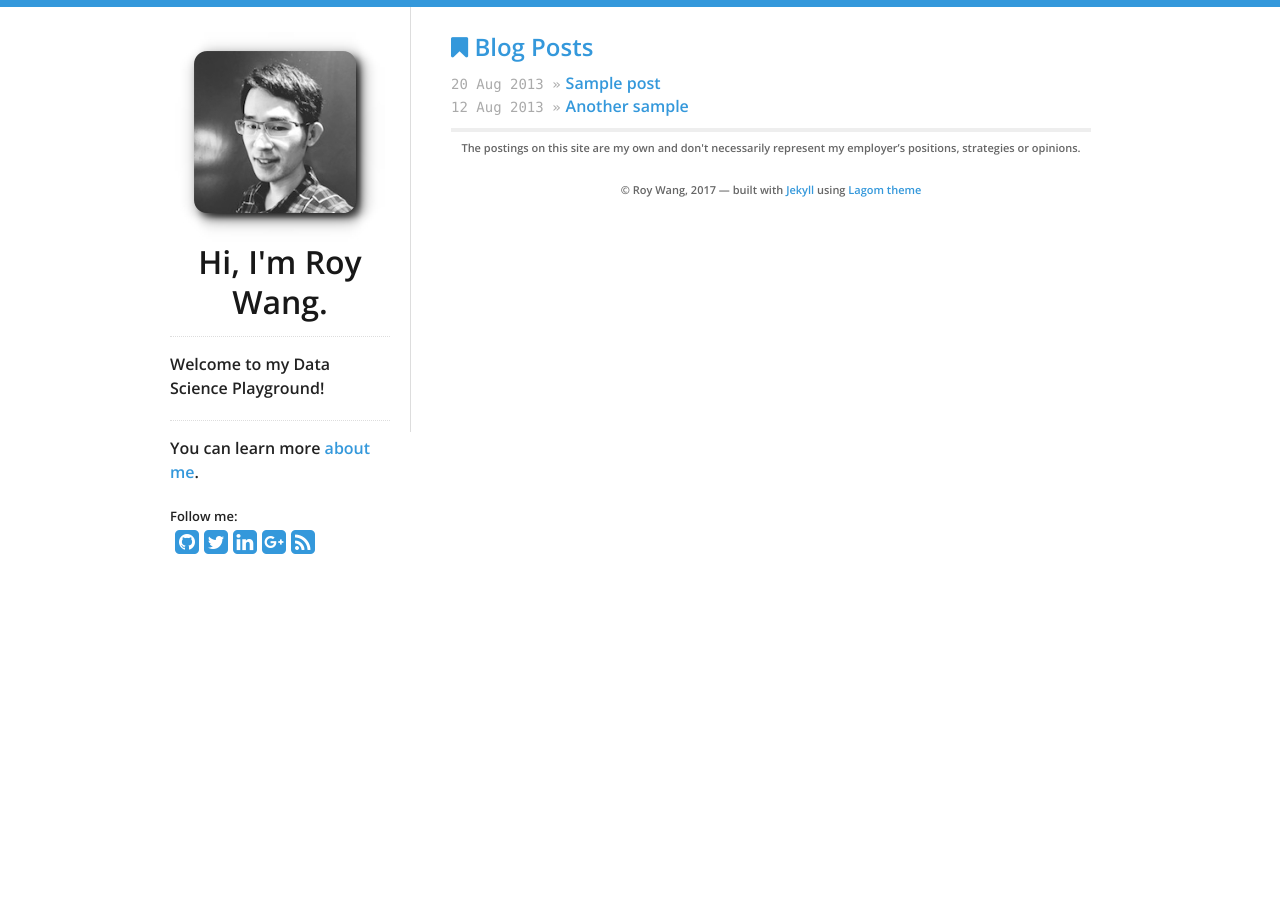
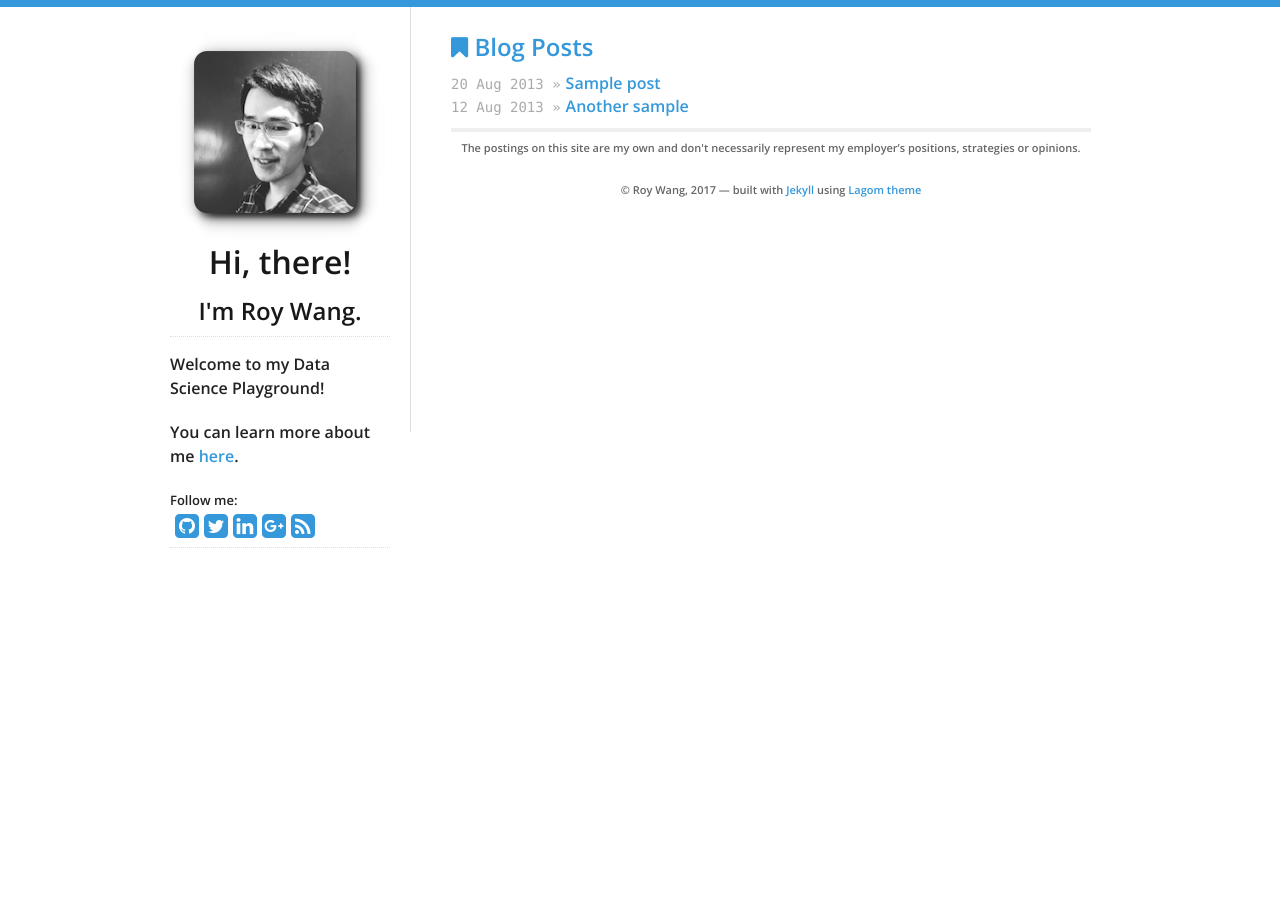
Before and after one commit to roywangtw/roywangtw.github.io, a Jekyll site: the page built from index.html, in a window 1280 px wide. Built offline with Jekyll 4.4.1, drawn with Linux system fonts in a browser that asks for light colours; nearby versions of some CDN libraries.

Commit message:
Update sidebar.html

```diff
--- a/_includes/sidebar.html
+++ b/_includes/sidebar.html
@@ -2,11 +2,12 @@
   <a href="/about">
     <img src="/images/roywang_small.jpg" id="author-photo" alt="Author photo"/>
   </a>
-  <h1>Hi, I'm <i>Roy Wang</i>.</h1>
+  <h1>Hi, there!</h1>
+  <h2>I'm Roy Wang.</h2>
   <div id="bio">
     <p>Welcome to my Data Science Playground!</p>
-  </div>
-    <p>You can learn more <a href="/about">about me</a>.</p>
+
+    <p>You can learn more about me <a href="/about">here</a>.</p>
   <div id="social">
     {% include social.html %}
   </div>
```
